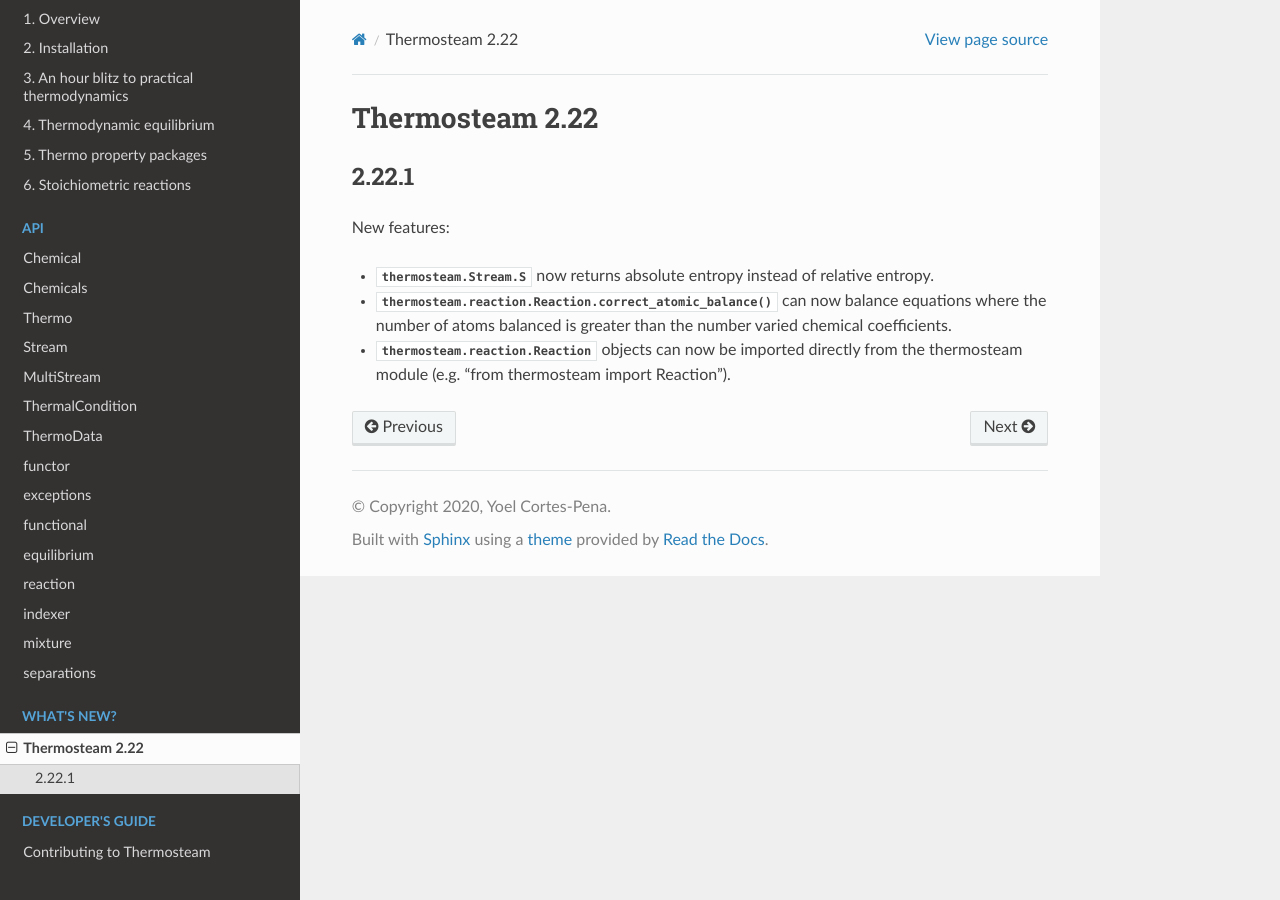
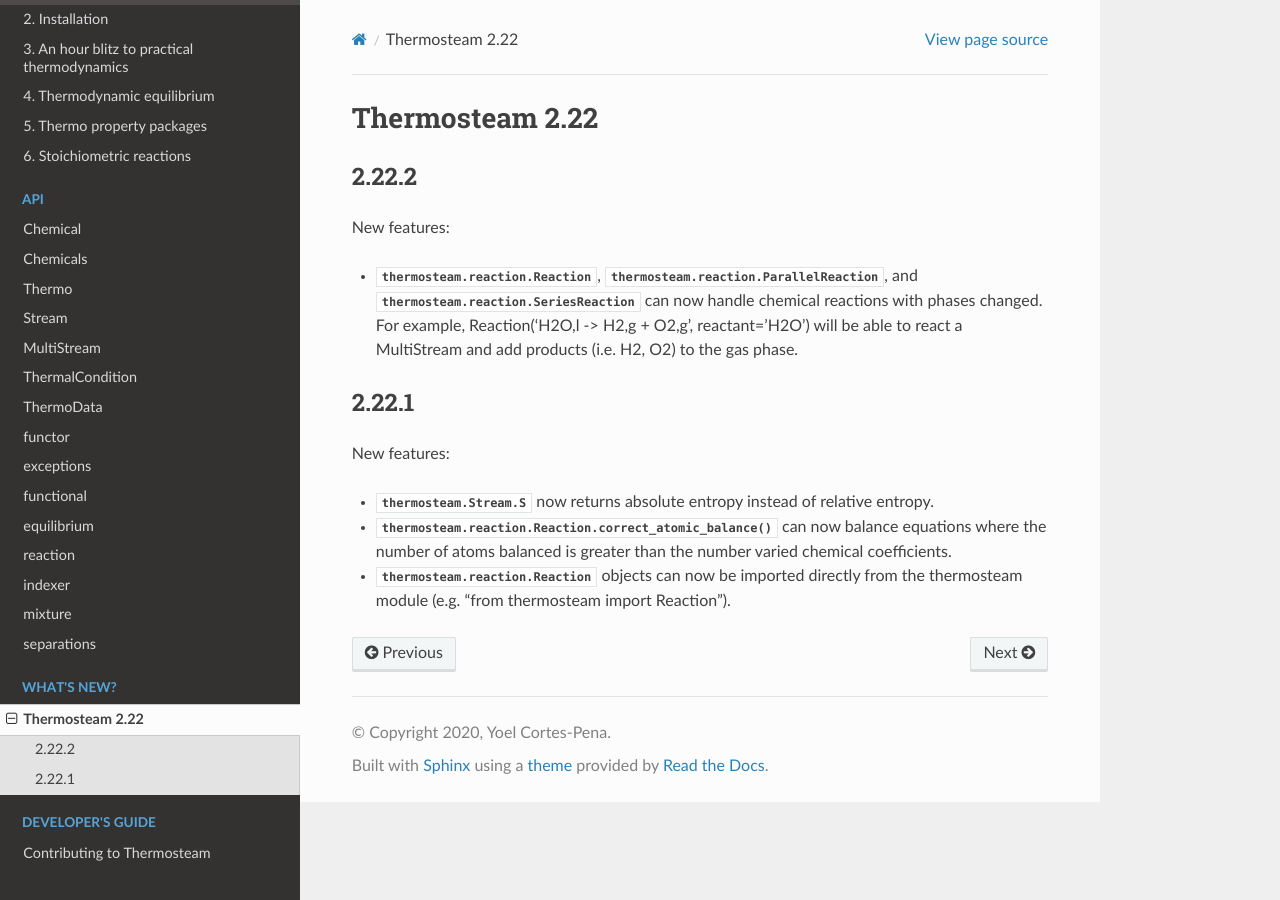
Before and after one commit to BioSTEAMDevelopmentGroup/thermosteam, a Sphinx documentation site: the page built from docs/updates/2.22.txt, in a window 1280 px wide. Built offline with Sphinx 7.4.7 and the Read the Docs theme 2.0.0, drawn with Linux system fonts in a browser that asks for light colours.

Commit message:
fix documentation details

```diff
--- a/docs/updates/2.22.txt
+++ b/docs/updates/2.22.txt
@@ -1,5 +1,16 @@
 Thermosteam 2.22
 ================
+
+2.22.2
+------
+
+New features:
+
+* :class:`thermosteam.reaction.Reaction`, :class:`thermosteam.reaction.ParallelReaction`,
+  and :class:`thermosteam.reaction.SeriesReaction` can now handle chemical reactions
+  with phases changed. For example, Reaction('H2O,l -> H2,g + O2,g', reactant='H2O')
+  will be able to react a MultiStream and add products (i.e. H2, O2) to the gas phase.
+
 
 2.22.1
 ------
```
Also changed, not shown: docs/tutorial/Stoichiometric_reactions.ipynb.
